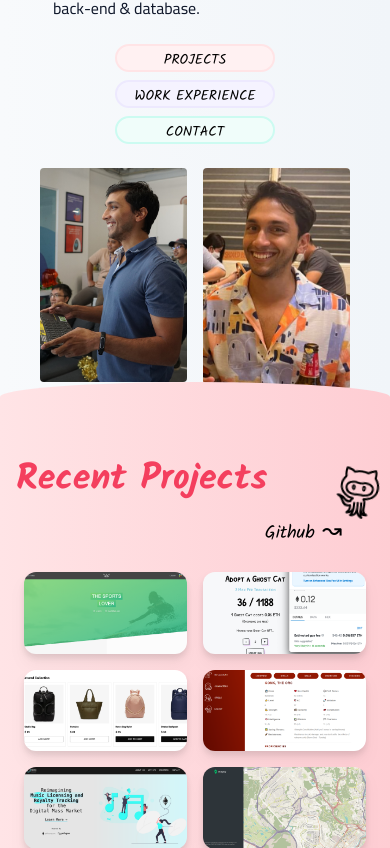
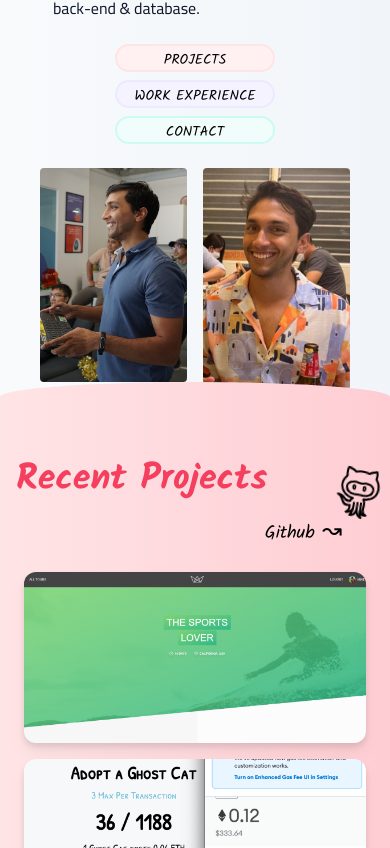
Before and after one commit to nickderaj/Portfolio-2022, a Next.js app: page / in a window 390 px wide. Shown: the part 1152-2000 px from the top of the page. Built offline with nearby package versions, Linux system fonts and the light colour scheme.

Commit message:
Fixed mobile styling bug

```diff
--- a/components/Sections/Projects.js
+++ b/components/Sections/Projects.js
@@ -3,12 +3,12 @@ import Image from 'next/image';
 function Project({ href, src, alt }) {
   return (
     <a
-      className="rounded-xl drop-shadow-lg hover:drop-shadow-2xl hover:scale-[1.03] transition-all duration-300 relative"
+      className="rounded-xl drop-shadow-lg sm:hover:drop-shadow-2xl sm:hover:scale-[1.03] transition-all duration-300 relative"
       href={href}
       target="_blank"
       rel="noreferrer"
     >
-      <div className="opacity-0 hover:opacity-100 h-full w-full absolute bg-gradient-to-t from-zinc-800/[0.8] to-transparent rounded-xl z-20 transition-all duration-300">
+      <div className="hidden sm:block opacity-0 hover:opacity-100 h-full w-full absolute bg-gradient-to-t from-zinc-800/[0.8] to-transparent rounded-xl z-20 transition-all duration-300">
         <p className="absolute bottom-1 left-0 w-full text-center uppercase text-white">{alt}</p>
       </div>
       <Image src={src} alt={alt} width="600" height="300" className="rounded-xl" layout="responsive" />
@@ -35,7 +35,7 @@ export default function Projects() {
               <Image src="/svg/octocat.svg" alt="robot" width="50" height="50" />
             </a>
           </p>
-          <div className="grid grid-cols-2 gap-4 lg:grid-cols-3 lg:gap-6 py-6 w-full h-full">
+          <div className="grid grid-cols-1 sm:grid-cols-2 gap-4 lg:grid-cols-3 lg:gap-6 py-6 w-full h-full">
             <Project
               href="https://github.com/nickderaj/Node-Natours-Project"
               src="/projects/1. natours.png"
```
